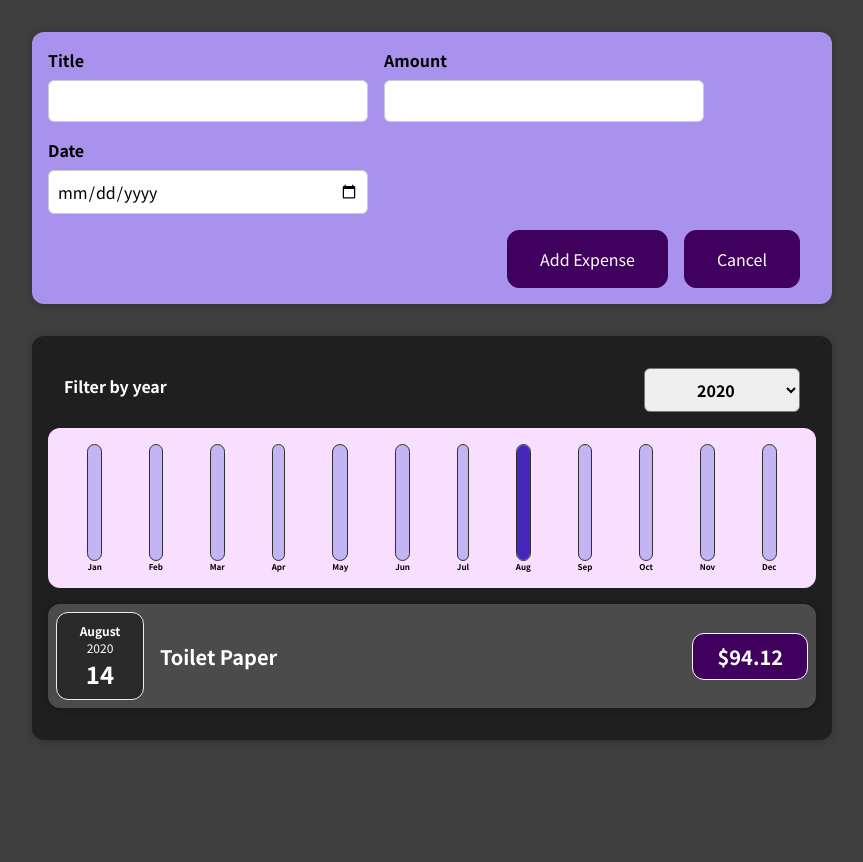
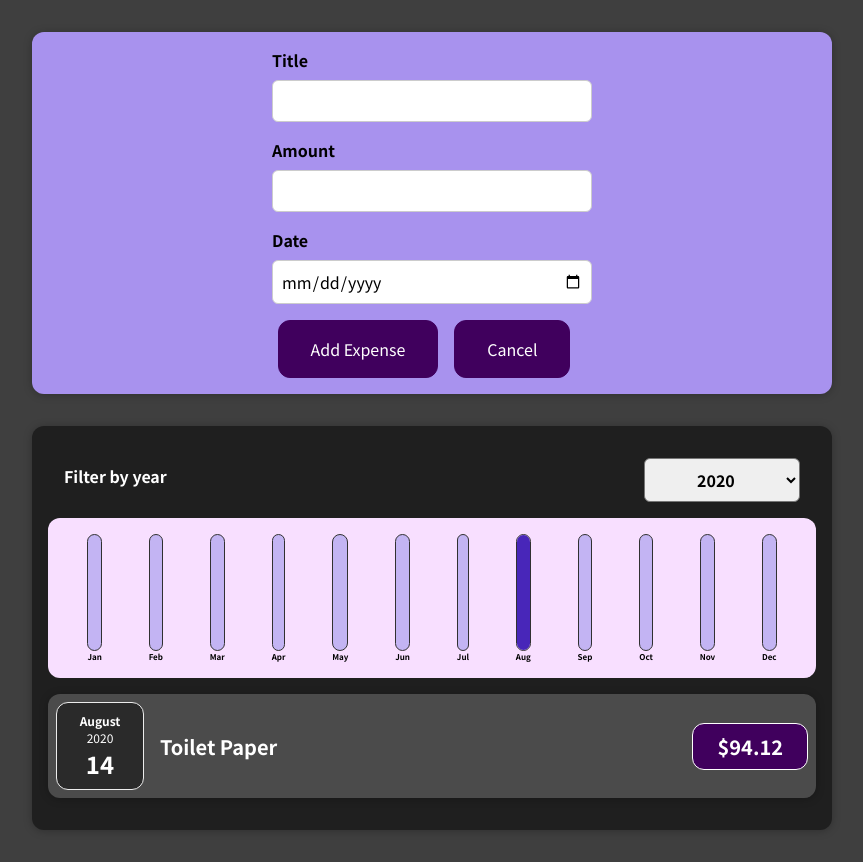
Before and after one commit to ivevil/expenses-app, a React (Create React App) app: page / in a window 1280 px wide. Both pictures are taken after a click on the button "Add new expenses". Shown: the whole page, without its empty margins (208-1071 px from the left). Before the commit the page ends 800 px from the top, so only its background shows below. Built offline with nearby package versions, Linux system fonts and the light colour scheme.

Commit message:
Improve style of the new expense

```diff
--- a/src/components/NewExpense/ExpenseForm.css
+++ b/src/components/NewExpense/ExpenseForm.css
@@ -4,6 +4,8 @@
   gap: 1rem;
   margin-bottom: 1rem;
   text-align: left;
+  flex-direction: column;
+  align-items: center;
 }
 
 .new-expense__control label {
@@ -23,4 +25,7 @@
 
 .new-expense__actions {
   text-align: right;
+  display: flex;
+  align-items: center;
+  justify-content: center;
 }
```
